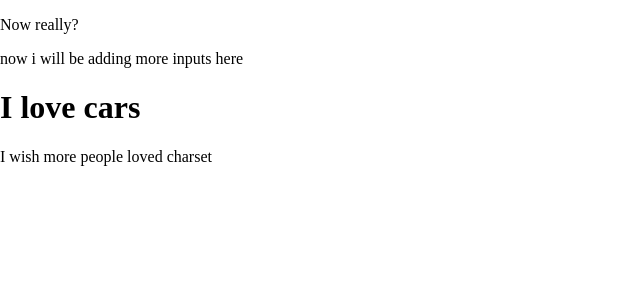
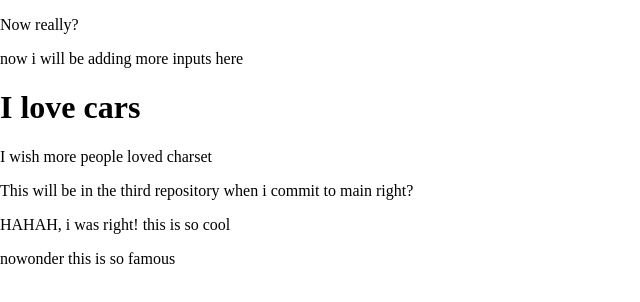
Before and after one commit to DreamDeshi/Githubtest, a plain HTML site: page index.html in a window 1280 px wide. Shown: the whole page, without its empty margins (0-640 px from the left). Drawn offline with Linux system fonts and the light colour scheme.

Commit message:
final Repository
this is fun

```diff
--- a/index.html
+++ b/index.html
@@ -17,8 +17,10 @@
         <p>I wish more people loved charset</p>
     </div>
 
+    <p>This will be in the third repository when i commit to main right?</p>
 
 
-
+    <p>HAHAH, i was right! this is so cool</p>
+    <p>nowonder this is so famous</p>
 </body>
 </html>
```
